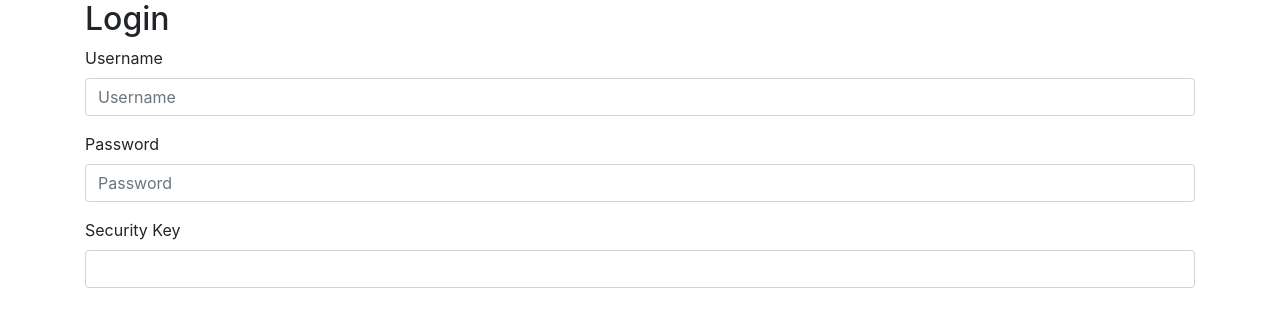
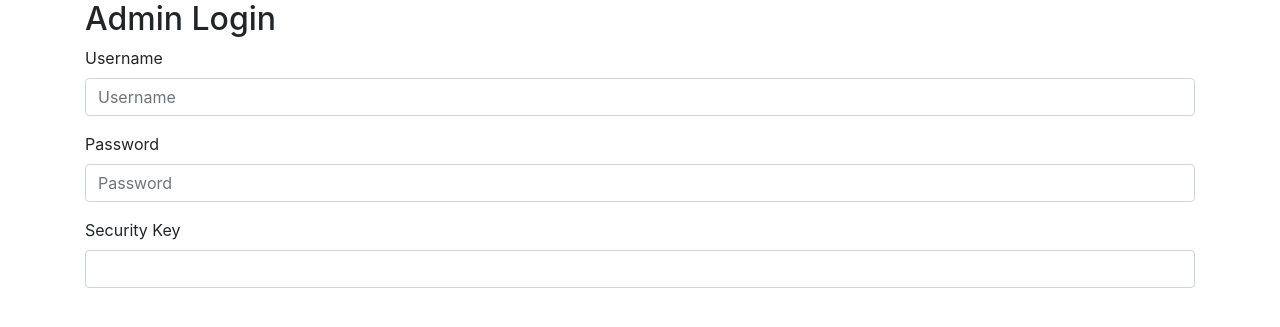
Before and after one commit to Will-Stewart/COMP2003-2020-GROUP-P-LHBS, a PHP site: page /loginAdmin.php in a window 1280 px wide. Shown: the part 82-409 px from the top of the page. Run offline with PHP 8.4, Linux system fonts and the light colour scheme.

Commit message:
Update login pages

```diff
--- a/website/loginAdmin.php
+++ b/website/loginAdmin.php
@@ -57,8 +57,10 @@
     </div>
 </nav>
 
+<!--This is the admin login form-->
+
 <div class="container">
-    <h2>Login</h2>
+    <h2>Admin Login</h2>
     <form>
         <div class="mb-3">
             <label class="form-label">Username</label>
--- a/website/loginUser.php
+++ b/website/loginUser.php
@@ -58,8 +58,10 @@
     </div>
 </nav>
 
+<!--This is the user login form-->
+
 <div class="container">
-    <h2>Login</h2>
+    <h2>User Login</h2>
     <form>
         <div class="mb-3">
             <label class="form-label">Username</label>
```
